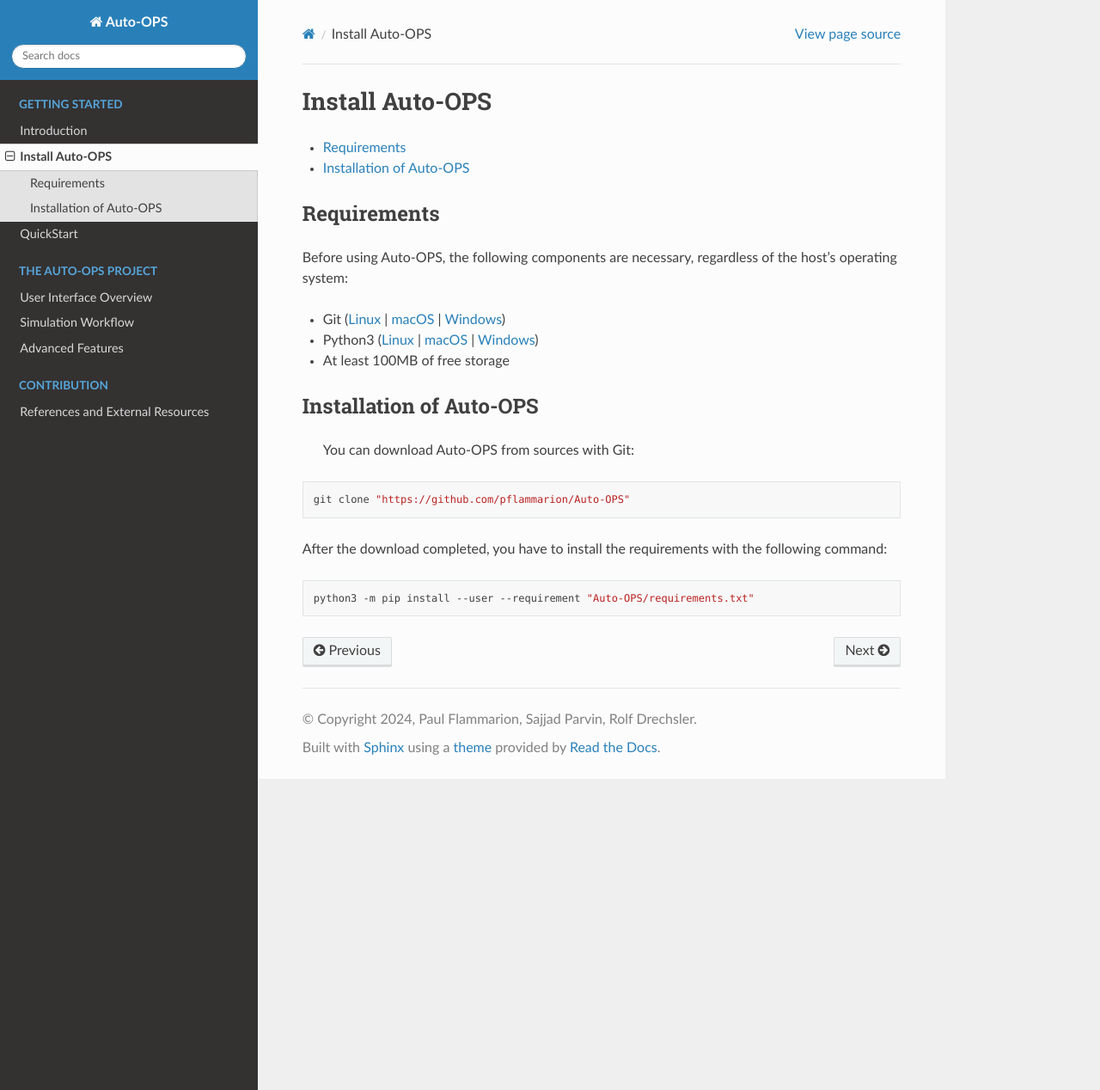
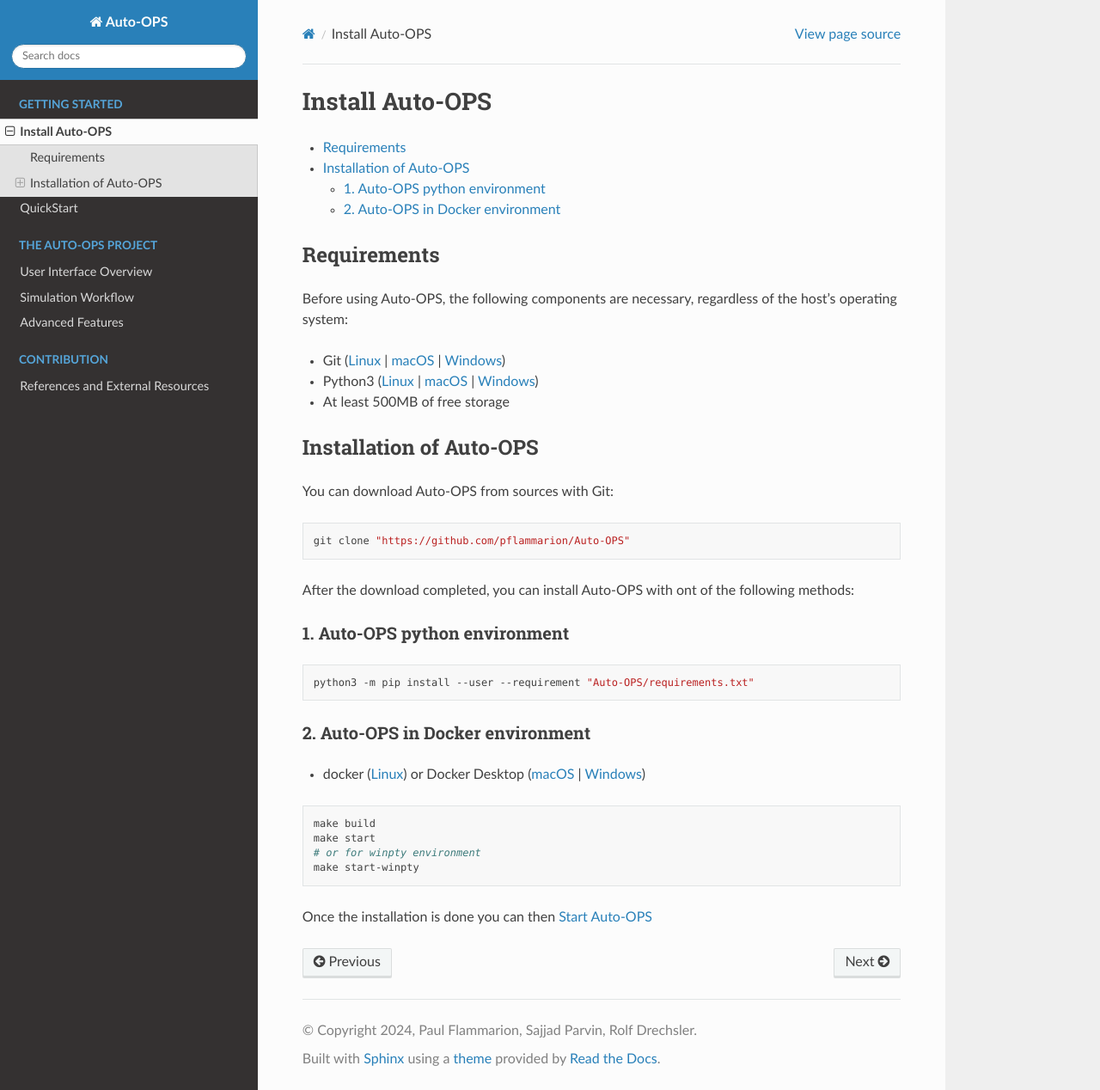
Before and after one commit to pflammarion/Auto-OPS, a Sphinx documentation site: the page built from documentation/getting_started/installation.rst, in a window 1280 px wide and 1268 px high. Shown: the whole window at 86% size. Built offline with Sphinx 7.4.7 and the Read the Docs theme 2.0.0, drawn with Linux system fonts in a browser that asks for light colours.

Commit message:
update the installation page for running auto-ops

```diff
--- a/documentation/getting_started/installation.rst
+++ b/documentation/getting_started/installation.rst
@@ -15,22 +15,41 @@
 
 * Git (`Linux <https://github.com/git-guides/install-git#install-git-on-linux>`__ | `macOS <https://github.com/git-guides/install-git#install-git-on-mac>`__ | `Windows <https://github.com/git-guides/install-git#install-git-on-windows>`__)
 * Python3 (`Linux <https://docs.python.org/3/using/unix.html#on-linux>`__ | `macOS <https://www.python.org/downloads/macos/>`__ | `Windows <https://www.python.org/downloads/windows/>`__)
-* At least 100MB of free storage
+* At least 500MB of free storage
 
 
 Installation of Auto-OPS
 =========================
 
- You can download Auto-OPS from sources with Git:
+You can download Auto-OPS from sources with Git:
 
 .. code-block:: bash
 
    git clone "https://github.com/pflammarion/Auto-OPS"
 
 
-After the download completed, you have to install the requirements with the following command:
+After the download completed, you can install Auto-OPS with ont of the following methods:
 
+1. Auto-OPS python environment
+------------------------------
 
 .. code-block:: bash
 
    python3 -m pip install --user --requirement "Auto-OPS/requirements.txt"
+
+
+
+2. Auto-OPS in Docker environment
+---------------------------------
+
+* docker (`Linux <https://docs.docker.com/engine/install/debian/>`__) or Docker Desktop (`macOS <https://docs.docker.com/desktop/install/mac-install/>`__ | `Windows <https://docs.docker.com/desktop/install/windows-install/>`__)
+
+.. code-block:: bash
+
+    make build
+    make start
+    # or for winpty environment
+    make start-winpty
+
+
+Once the installation is done you can then :doc:`Start Auto-OPS </getting_started/quick-start>`
--- a/documentation/index.rst
+++ b/documentation/index.rst
@@ -53,7 +53,6 @@
    :hidden:
    :caption: GETTING STARTED
 
-   getting_started/introduction
    getting_started/installation
    getting_started/quick-start
 
```
Also changed, not shown: documentation/getting_started/introduction.md (deleted, +0 -5 lines).
